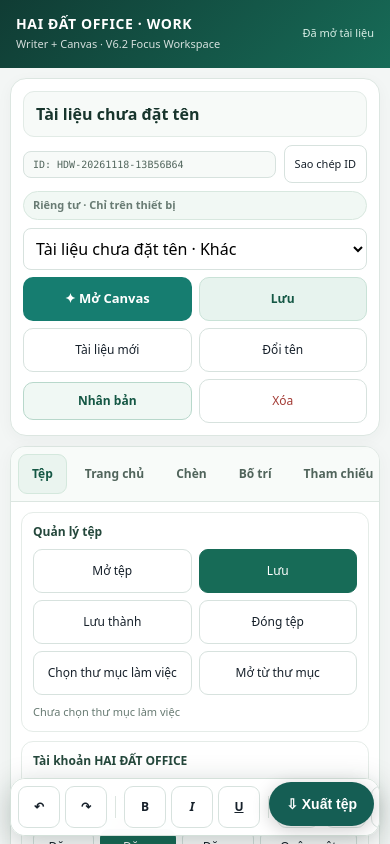
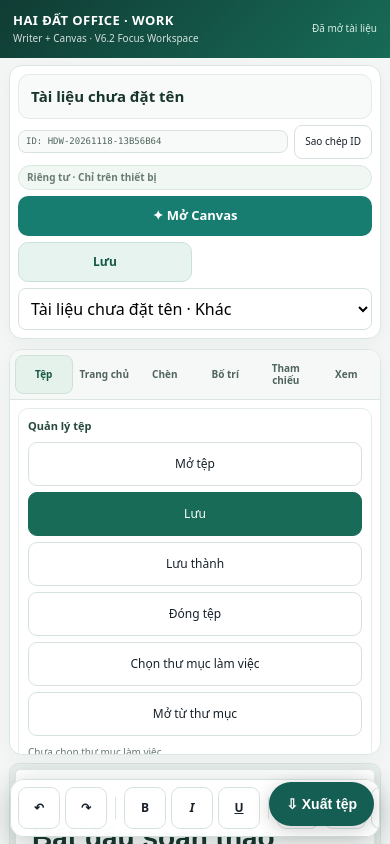
Before and after one commit to Form997/Offiice, a plain HTML site: page writer/index.html in a window 390 px wide. Both pictures are taken after a click on the tab "Tệp". Shown: the top 844 px of the page. Drawn offline with nearby package versions, Linux system fonts and the light colour scheme.

Commit message:
Build V6.2 focused mobile workspace and compact navigation

```diff
--- a/writer/mobile-v6.css
+++ b/writer/mobile-v6.css
@@ -351,3 +351,47 @@ button:focus-visible,a:focus-visible,input:focus-visible,select:focus-visible{
   .editor-quickbar{left:7px;right:7px;bottom:calc(6px + var(--v6-safe-bottom));gap:3px;padding:6px}
   .editor-quickbar button{min-width:39px;min-height:40px;padding-inline:7px}
 }
+
+
+/* HAI DAT OFFICE WORK V6.2 — focused mobile workspace */
+@media(max-width:700px){
+ .topbar{min-height:58px;padding:calc(9px + var(--v6-safe-top)) 13px 10px}
+ .brand{font-size:13px;letter-spacing:.035em}.sub{font-size:10px}
+ .top-actions{gap:5px}.save-state{max-width:92px;font-size:10px}
+ main{margin:7px auto 12px;padding-inline:9px}
+ .docbar{grid-template-columns:minmax(0,1fr) auto;padding:8px;gap:6px;border-radius:13px}
+ #docTitle{grid-column:1/-1;min-height:42px;font-size:15px}
+ .doc-id{font-size:9px;padding:5px 7px}#copyDocId{width:auto;min-height:34px;font-size:10px}
+ .access-state{grid-column:1/-1;font-size:10px;padding:4px 8px}
+ .doc-actions{grid-template-columns:repeat(2,minmax(0,1fr));gap:6px}
+ .doc-actions .canvas-launch{grid-column:1/-1;min-height:40px}
+ .doc-actions .quick-save{min-height:40px}
+ .doc-actions #newDoc,.doc-actions #renameDoc,.doc-actions #cloneDoc,.doc-actions #deleteDoc{display:none}
+ .doc-actions select{grid-column:1/-1;grid-row:auto;min-height:40px}
+ .ribbon{position:sticky;top:0;z-index:20;margin-bottom:8px;border-radius:13px}
+ .ribbon-tabs{display:grid;grid-template-columns:repeat(6,minmax(0,1fr));gap:3px;padding:5px;overflow:visible;background:#f5f8f6}
+ .ribbon-tab{min-width:0;min-height:39px;padding:6px 2px;border-radius:8px;font-size:10px;line-height:1.2;white-space:normal;overflow-wrap:anywhere}
+ .ribbon-tab.active{color:#145744;background:#e5f1eb;border:1px solid #cfe2d8;box-shadow:none}
+ .ribbon-panel{display:grid;grid-template-columns:minmax(0,1fr);gap:7px;max-height:min(42dvh,360px);min-height:0;padding:8px;overflow-y:auto;overflow-x:hidden;overscroll-behavior:contain;-webkit-overflow-scrolling:touch}
+ .ribbon-panel[hidden]{display:none!important}
+ .ribbon-group,.ribbon-panel .tool-group{width:100%;min-width:0;max-width:none;padding:9px;margin:0;border:1px solid #e4ece7;border-radius:10px;background:#fff}
+ .ribbon-group>strong{font-size:11px}.ribbon-group small{font-size:10px;line-height:1.4}
+ .ribbon-tools{display:flex;flex-wrap:wrap;gap:6px}.ribbon-tools>*{min-width:0;max-width:100%}
+ .ribbon-panel .tool-group{display:flex;flex-wrap:wrap;gap:6px}
+ .ribbon-panel .tool-group button{flex:1 1 auto;min-height:40px}
+ .ribbon-panel input,.ribbon-panel select{min-width:0;max-width:100%;font-size:14px}
+ .file-workflow-group,.account-manager,.collaboration-manager,.document-manager,.version-manager,.folder-manager{min-width:0;width:100%}
+ .document-manager .ribbon-tools,.version-manager .ribbon-tools,.folder-manager .ribbon-tools{flex-wrap:wrap}
+ .document-manager select,.version-manager select,.folder-manager select{width:100%;max-width:none}
+ .editor-quickbar{bottom:calc(7px + var(--v6-safe-bottom));border-radius:14px;justify-content:flex-start}
+ .page-wrap{padding:5px;border-radius:10px}
+ .page{min-height:calc(100dvh - 265px)!important;padding:22px 16px!important}
+ body.focus-mode{background:#fff}
+ body.focus-mode .topbar,body.focus-mode .docbar,body.focus-mode .ribbon{display:none!important}
+ body.focus-mode main{margin:0;padding:0}
+ body.focus-mode .page-wrap{min-height:100dvh;padding:8px 7px calc(74px + var(--v6-safe-bottom));border:0;border-radius:0;background:#fff}
+ body.focus-mode .editor-quickbar{left:7px;right:7px;bottom:calc(7px + var(--v6-safe-bottom));top:auto}
+ body.focus-mode .page{min-height:calc(100dvh - 110px)!important;padding:25px 18px!important;border:0;box-shadow:none}
+ body.focus-mode .editor-statusbar{padding:7px 10px}
+}
+@media(max-width:380px){.ribbon-tab{font-size:9px;padding-inline:1px}.ribbon-tabs{gap:2px}.page{padding-inline:14px!important}}
```
